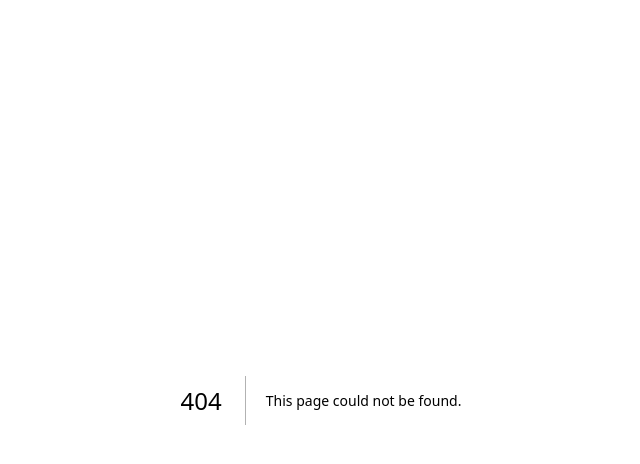
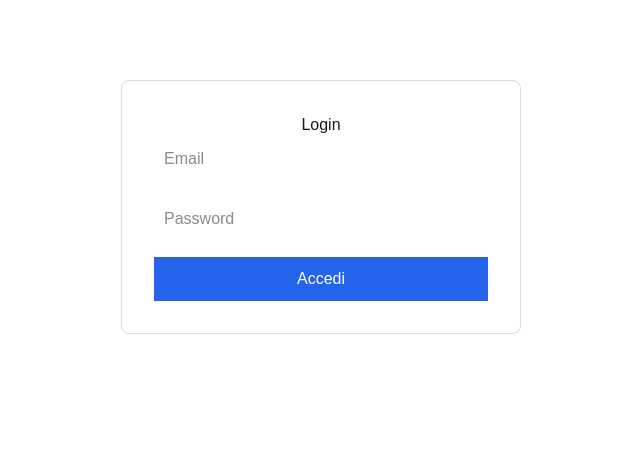
Before and after one commit to TommasoCovelli26/LogSpot, a Next.js app: page /login in a window 1280 px wide. Before the commit this address had no page. Shown: the top 464 px of the page, without its empty margins (319-959 px from the left). Built offline with nearby package versions, Linux system fonts and the light colour scheme.

Commit message:
Creazione Login e registrazione con routes

```diff
--- a/app/(pubblica)/page.tsx
+++ b/app/(pubblica)/page.tsx
@@ -21,11 +21,17 @@ export default function Page() {
       {/* Sezione di registrazione e i vantaggi per logopedisti e pazienti */}
       <h2 className="text-center text-3xl font-bold text-gray-800 mt-8">Registrati come...</h2>
       <section className="grid gap-4 md:grid-cols-2 text-center max-w-4xl w-full px-4">
-        <Link href="/registrazione-logopedista" className="p-4 border rounded-lg bg-gray-50 hover:bg-blue-100 transition-colors cursor-pointer">
+        <Link
+          href="/registrazione?ruolo=logopedista"
+          className="p-4 border rounded-lg bg-gray-50 hover:bg-blue-100 transition-colors cursor-pointer"
+        >
           <h3 className="font-bold text-blue-500">Logopedista</h3>
           <p className="text-sm">Gestisci i tuoi pazienti e crea attività personalizzate in pochi click.</p>
         </Link>
-        <Link href="/registrazione-paziente" className="p-4 border rounded-lg bg-gray-50 hover:bg-blue-100 transition-colors cursor-pointer">
+        <Link
+          href="/registrazione?ruolo=paziente"
+          className="p-4 border rounded-lg bg-gray-50 hover:bg-blue-100 transition-colors cursor-pointer"
+        >
           <h3 className="font-bold text-blue-500">Paziente</h3>
           <p className="text-sm">Accedi ai tuoi esercizi e segui il tuo percorso riabilitativo ovunque sei.</p>
         </Link>
--- /dev/null
+++ b/app/api/login/route.ts
@@ -0,0 +1,68 @@
+import { NextResponse } from "next/server";
+import Database from "better-sqlite3";
+import path from "path";
+
+// Percorso database
+const dbPath = path.join(process.cwd(), "app/data/database.db");
+
+export async function POST(request: Request) {
+  try {
+    const { email, password } = await request.json();
+
+    if (!email || !password) {
+      return NextResponse.json(
+        { error: "Email e password obbligatorie" },
+        { status: 400 }
+      );
+    }
+
+    const db = new Database(dbPath);
+
+    // Controllo logopedista
+    const logopedista = db
+      .prepare(
+        "SELECT * FROM Logopedista WHERE email = ? AND password = ?"
+      )
+      .get(email, password);
+
+    if (logopedista) {
+      return NextResponse.json({
+        ruolo: "logopedista",
+        utente: {
+          nome: logopedista.nome,
+          cognome: logopedista.cognome,
+          email: logopedista.email,
+        },
+      });
+    }
+
+    // Controllo paziente
+    const paziente = db
+      .prepare(
+        "SELECT * FROM Paziente WHERE email = ? AND password = ?"
+      )
+      .get(email, password);
+
+    if (paziente) {
+      return NextResponse.json({
+        ruolo: "paziente",
+        utente: {
+          nome: paziente.nome,
+          cognome: paziente.cognome,
+          email: paziente.email,
+        },
+      });
+    }
+
+    return NextResponse.json(
+      { error: "Credenziali non valide" },
+      { status: 401 }
+    );
+  } catch (error) {
+    console.error("Errore login:", error);
+    return NextResponse.json(
+      { error: "Errore interno del server" },
+      { status: 500 }
+    );
+  }
+}
--- /dev/null
+++ b/app/api/registrazione/route.ts
@@ -0,0 +1,97 @@
+import { NextResponse } from "next/server";
+import Database from "better-sqlite3";
+import path from "path";
+
+const dbPath = path.join(process.cwd(), "app/data/database.db");
+
+export async function POST(req: Request) {
+  try {
+    const {
+      ruolo,
+      nome,
+      cognome,
+      dataNascita,
+      numTelefono,
+      email,
+      password,
+      codice,
+    } = await req.json();
+
+    if (
+      !ruolo ||
+      !nome ||
+      !cognome ||
+      !dataNascita ||
+      !numTelefono ||
+      !email ||
+      !password ||
+      !codice
+    ) {
+      return NextResponse.json(
+        { error: "Tutti i campi sono obbligatori" },
+        { status: 400 }
+      );
+    }
+
+    const db = new Database(dbPath);
+
+    // Controllo email già esistente
+    const existingUser =
+      db.prepare("SELECT email FROM Logopedista WHERE email = ?").get(email) ||
+      db.prepare("SELECT email FROM Paziente WHERE email = ?").get(email);
+
+    if (existingUser) {
+      return NextResponse.json(
+        { error: "Email già registrata" },
+        { status: 409 }
+      );
+    }
+
+    if (ruolo === "logopedista") {
+      db.prepare(
+        `
+        INSERT INTO Logopedista
+        (pIva, nome, cognome, dataNascita, numTelefono, email, password)
+        VALUES (?, ?, ?, ?, ?, ?, ?)
+        `
+      ).run(
+        codice,
+        nome,
+        cognome,
+        dataNascita,
+        numTelefono,
+        email,
+        password
+      );
+    } else if (ruolo === "paziente") {
+      db.prepare(
+        `
+        INSERT INTO Paziente
+        (cf, nome, cognome, dataNascita, numTelefono, email, password)
+        VALUES (?, ?, ?, ?, ?, ?, ?)
+        `
+      ).run(
+        codice,
+        nome,
+        cognome,
+        dataNascita,
+        numTelefono,
+        email,
+        password
+      );
+    } else {
+      return NextResponse.json(
+        { error: "Ruolo non valido" },
+        { status: 400 }
+      );
+    }
+
+    return NextResponse.json({ message: "Registrazione avvenuta con successo" });
+  } catch (error) {
+    console.error("Errore registrazione:", error);
+    return NextResponse.json(
+      { error: "Errore del server" },
+      { status: 500 }
+    );
+  }
+}
--- /dev/null
+++ b/app/login/page.tsx
@@ -0,0 +1,99 @@
+"use client";
+
+import { useState } from "react";
+import { useRouter } from "next/navigation";
+
+export default function LoginPage() {
+  const router = useRouter();
+
+  const [email, setEmail] = useState("");
+  const [password, setPassword] = useState("");
+  const [error, setError] = useState("");
+
+  const handleSubmit = async (e: React.FormEvent) => {
+    e.preventDefault();
+    setError("");
+
+    try {
+      const res = await fetch("/api/login", {
+        method: "POST",
+        headers: {
+          "Content-Type": "application/json",
+        },
+        body: JSON.stringify({ email, password }),
+      });
+
+      if (!res.ok) {
+        throw new Error("Credenziali non valide");
+      }
+
+      // Login riuscito → vai alla dashboard
+      router.push("/dashboard");
+    } catch (err) {
+      setError("Email o password errati");
+    }
+  };
+
+  return (
+    <div style={styles.container}>
+      <h1>Login</h1>
+
+      <form onSubmit={handleSubmit} style={styles.form}>
+        <input
+          type="email"
+          placeholder="Email"
+          value={email}
+          onChange={(e) => setEmail(e.target.value)}
+          required
+          style={styles.input}
+        />
+
+        <input
+          type="password"
+          placeholder="Password"
+          value={password}
+          onChange={(e) => setPassword(e.target.value)}
+          required
+          style={styles.input}
+        />
+
+        <button type="submit" style={styles.button}>
+          Accedi
+        </button>
+
+        {error && <p style={styles.error}>{error}</p>}
+      </form>
+    </div>
+  );
+}
+
+const styles = {
+  container: {
+    maxWidth: "400px",
+    margin: "80px auto",
+    padding: "2rem",
+    border: "1px solid #ddd",
+    borderRadius: "8px",
+    textAlign: "center" as const,
+  },
+  form: {
+    display: "flex",
+    flexDirection: "column" as const,
+    gap: "1rem",
+  },
+  input: {
+    padding: "10px",
+    fontSize: "16px",
+  },
+  button: {
+    padding: "10px",
+    backgroundColor: "#2563eb",
+    color: "white",
+    border: "none",
+    cursor: "pointer",
+  },
+  error: {
+    color: "red",
+    marginTop: "10px",
+  },
+};
--- /dev/null
+++ b/app/registrazione/page.tsx
@@ -0,0 +1,118 @@
+"use client";
+
+import { useState, useEffect } from "react";
+import { useRouter, useSearchParams } from "next/navigation";
+
+export default function RegistrazionePage() {
+  const router = useRouter();
+  const searchParams = useSearchParams();
+
+  const ruolo = searchParams.get("ruolo"); // logopedista | paziente
+
+  const [form, setForm] = useState({
+    nome: "",
+    cognome: "",
+    dataNascita: "",
+    numTelefono: "",
+    email: "",
+    password: "",
+    codice: "",
+  });
+
+  useEffect(() => {
+    if (!ruolo) {
+      // se qualcuno arriva qui senza ruolo → torna alla home
+      router.push("/");
+    }
+  }, [ruolo, router]);
+
+  const handleChange = (e: React.ChangeEvent<HTMLInputElement>) => {
+    setForm({ ...form, [e.target.name]: e.target.value });
+  };
+
+  const handleSubmit = async (e: React.FormEvent) => {
+    e.preventDefault();
+
+    const res = await fetch("/api/registrazione", {
+      method: "POST",
+      headers: { "Content-Type": "application/json" },
+      body: JSON.stringify({
+        ruolo,
+        ...form,
+      }),
+    });
+
+    if (res.ok) {
+      router.push("/login");
+    } else {
+      alert("Errore durante la registrazione");
+    }
+  };
+
+  if (!ruolo) return null;
+
+  return (
+    <div style={styles.container}>
+      <h1>Registrazione {ruolo === "logopedista" ? "Logopedista" : "Paziente"}</h1>
+
+      <form onSubmit={handleSubmit} style={styles.form}>
+        <input name="nome" placeholder="Nome" onChange={handleChange} required style={styles.input} />
+        <input name="cognome" placeholder="Cognome" onChange={handleChange} required style={styles.input} />
+        <input type="date" name="dataNascita" onChange={handleChange} required style={styles.input} />
+        <input name="numTelefono" placeholder="Numero di telefono" onChange={handleChange} required style={styles.input} />
+        <input type="email" name="email" placeholder="Email" onChange={handleChange} required style={styles.input} />
+        <input type="password" name="password" placeholder="Password" onChange={handleChange} required style={styles.input} />
+
+        {ruolo === "logopedista" && (
+          <input
+            name="codice"
+            placeholder="Partita IVA"
+            onChange={handleChange}
+            required
+            style={styles.input}
+          />
+        )}
+
+        {ruolo === "paziente" && (
+          <input
+            name="codice"
+            placeholder="Codice Fiscale"
+            onChange={handleChange}
+            required
+            style={styles.input}
+          />
+        )}
+
+        <button type="submit" style={styles.button}>
+          Registrati
+        </button>
+      </form>
+    </div>
+  );
+}
+
+const styles = {
+  container: {
+    maxWidth: "450px",
+    margin: "60px auto",
+    padding: "2rem",
+    border: "1px solid #ddd",
+    borderRadius: "8px",
+  },
+  form: {
+    display: "flex",
+    flexDirection: "column" as const,
+    gap: "1rem",
+  },
+  input: {
+    padding: "10px",
+    fontSize: "16px",
+  },
+  button: {
+    padding: "10px",
+    backgroundColor: "#2563eb",
+    color: "white",
+    border: "none",
+    cursor: "pointer",
+  },
+};
```
Also changed, not shown: 1 other file (tests, documents, lock files or other folders).
